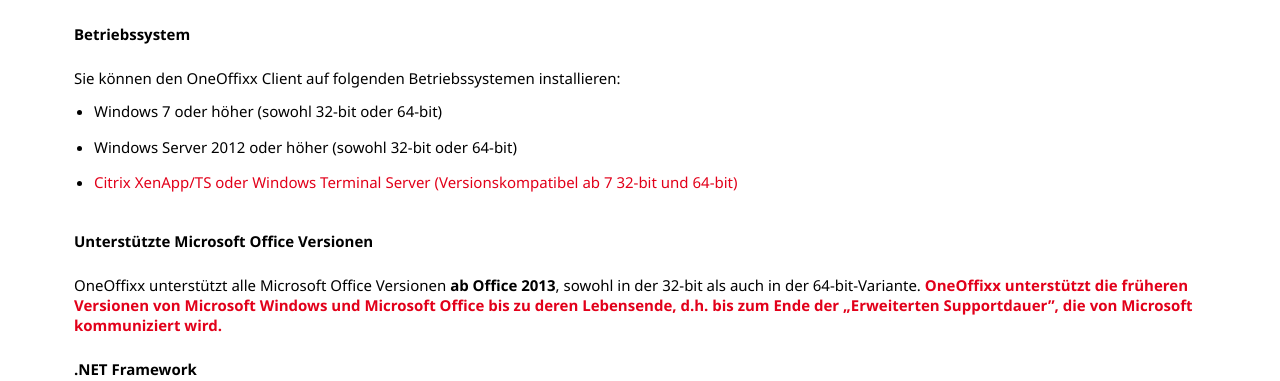
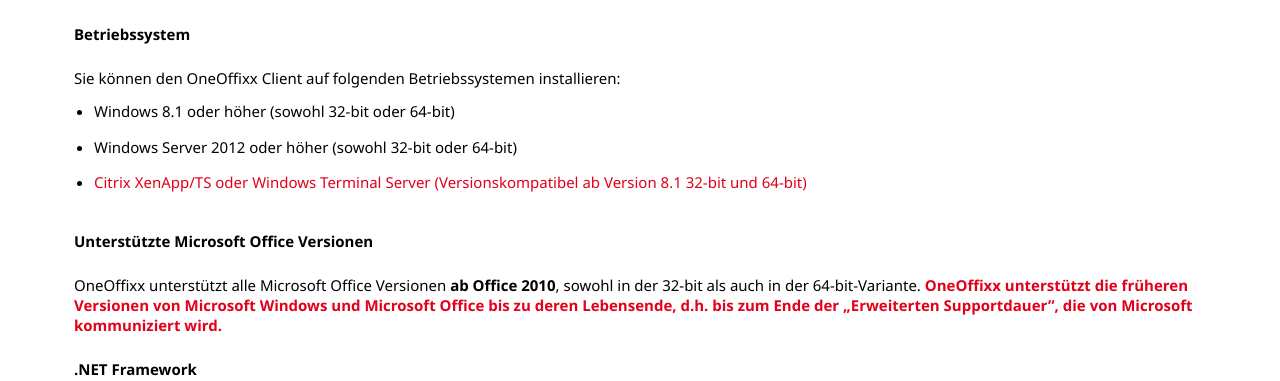
Before and after one commit to primesoft-group/oneoffixx-docs, a Jekyll site: the page built from _pages/install/de/client.md, in a window 1280 px wide and 900 px high. Shown: the part 400-781 px from the top of the window. Built offline with Jekyll 4.4.1, drawn with Linux system fonts in a browser that asks for light colours; nearby versions of some CDN libraries; some web fonts are replaced.

Commit message:
Update client.md

```diff
--- a/_pages/install/de/client.md
+++ b/_pages/install/de/client.md
@@ -13,13 +13,13 @@
 
 Sie können den OneOffixx Client auf folgenden Betriebssystemen installieren:
 
-* Windows 7 oder höher (sowohl 32-bit oder 64-bit)
+* Windows 8.1 oder höher (sowohl 32-bit oder 64-bit)
 * Windows Server 2012 oder höher (sowohl 32-bit oder 64-bit)
-* [Citrix XenApp/TS oder Windows Terminal Server (Versionskompatibel ab 7 32-bit und 64-bit)]({{ site.baseurl }}/install/de/client-citrix-ts)
+* [Citrix XenApp/TS oder Windows Terminal Server (Versionskompatibel ab Version 8.1 32-bit und 64-bit)]({{ site.baseurl }}/install/de/client-citrix-ts)
 
 __Unterstützte Microsoft Office Versionen__
 
-OneOffixx unterstützt alle Microsoft Office Versionen __ab Office 2013__, sowohl in der 32-bit als auch in der 64-bit-Variante. __[OneOffixx unterstützt die früheren Versionen von Microsoft Windows und Microsoft Office bis zu deren Lebensende, d.h. bis zum Ende der „Erweiterten Supportdauer", die von Microsoft kommuniziert wird.](http://oneoffixx.com/lifecycle/)__
+OneOffixx unterstützt alle Microsoft Office Versionen __ab Office 2010__, sowohl in der 32-bit als auch in der 64-bit-Variante. __[OneOffixx unterstützt die früheren Versionen von Microsoft Windows und Microsoft Office bis zu deren Lebensende, d.h. bis zum Ende der „Erweiterten Supportdauer", die von Microsoft kommuniziert wird.](http://oneoffixx.com/lifecycle/)__
 
 __.NET Framework__
 
```
